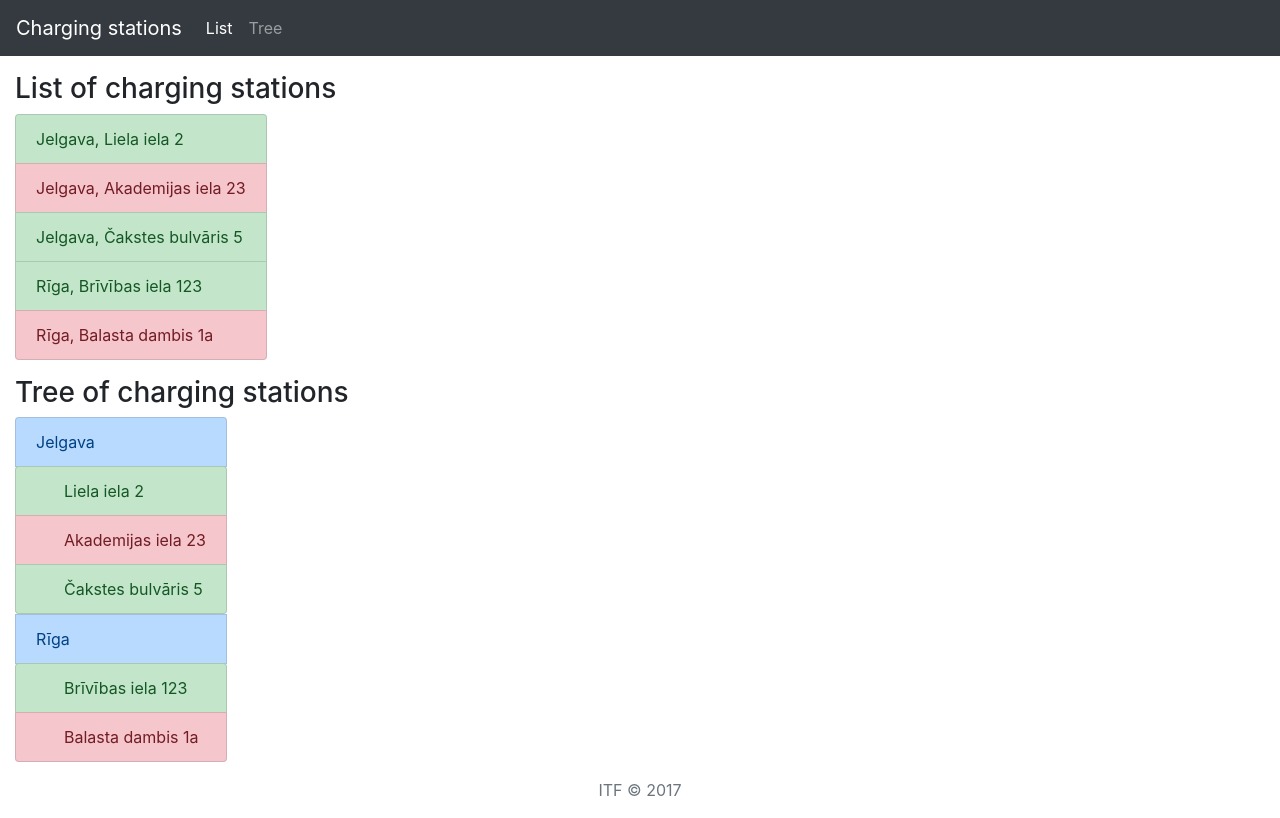
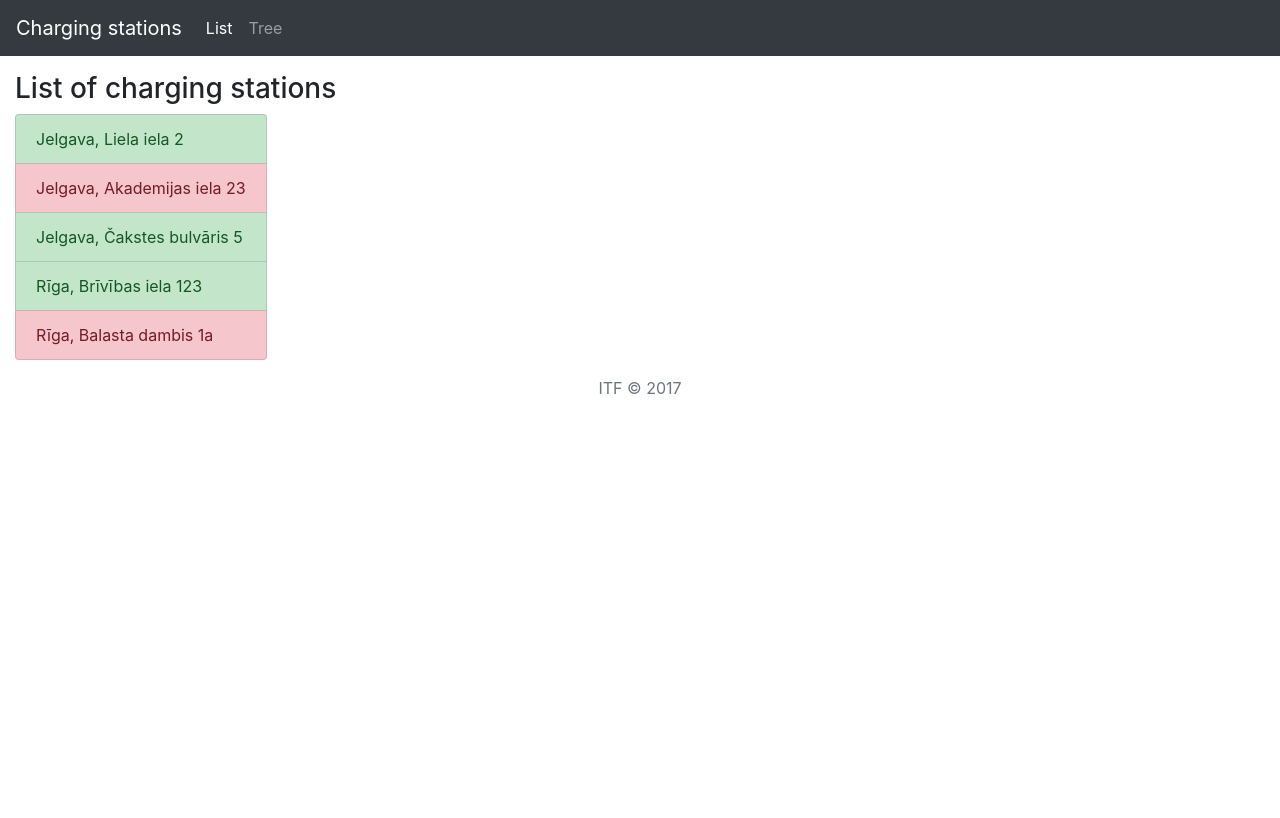
Before and after one commit to Vitaljok/charging-station-demo, an Angular app in the folder front-end/: page /list in a window 1280 px wide. Built offline with nearby package versions, Linux system fonts and the light colour scheme.

Commit message:
Routing between views

```diff
--- a/front-end/src/app/app.component.html
+++ b/front-end/src/app/app.component.html
@@ -1,13 +1,13 @@
 <header>
   <nav class="navbar navbar-expand-sm navbar-dark bg-dark">
-    <a class="navbar-brand" href="#">Charging stations</a>
+    <a class="navbar-brand" routerLink="">Charging stations</a>
     <div class="navbar-collapse">
       <ul class="navbar-nav mr-auto">
-        <li class="nav-item active">
-          <a class="nav-link" href="#">List <span class="sr-only">(current)</span></a>
+        <li class="nav-item" routerLinkActive="active">
+          <a class="nav-link" routerLink="list">List <span class="sr-only">(current)</span></a>
         </li>
-        <li class="nav-item">
-          <a class="nav-link" href="#">Tree</a>
+        <li class="nav-item" routerLinkActive="active" #rla="routerLinkActive">
+          <a class="nav-link" routerLink="tree">Tree</a>
         </li>
       </ul>
     </div>
@@ -16,10 +16,7 @@
 <main>
   <div class="container-fluid">
     <section class="mt-3">
-      <app-station-list></app-station-list>
-    </section>
-    <section class="mt-3">
-      <app-station-tree></app-station-tree>
+      <router-outlet></router-outlet>
     </section>
   </div>
 </main>
--- a/front-end/src/app/app.module.ts
+++ b/front-end/src/app/app.module.ts
@@ -1,10 +1,26 @@
 import { BrowserModule } from '@angular/platform-browser';
 import { NgModule } from '@angular/core';
+import { RouterModule, Routes} from '@angular/router';
 
 import { AppComponent } from './app.component';
 import { DataService } from "./data.service";
 import { StationListComponent } from './station-list/station-list.component';
 import { StationTreeComponent } from './station-tree/station-tree.component';
+
+const appRoutes: Routes = [
+  {
+    path: 'list',
+    component: StationListComponent
+  },
+  {
+    path: 'tree',
+    component: StationTreeComponent
+  },
+  {
+    path: '**',
+    redirectTo: 'list'
+  }
+];
 
 @NgModule({
   declarations: [
@@ -13,7 +29,8 @@ import { StationTreeComponent } from './station-tree/station-tree.component';
     StationTreeComponent
   ],
   imports: [
-    BrowserModule
+    BrowserModule,
+    RouterModule.forRoot(appRoutes)
   ],
   providers: [DataService],
   bootstrap: [AppComponent]
```
Also changed, not shown: 1 other file (tests, documents, lock files or other folders).
